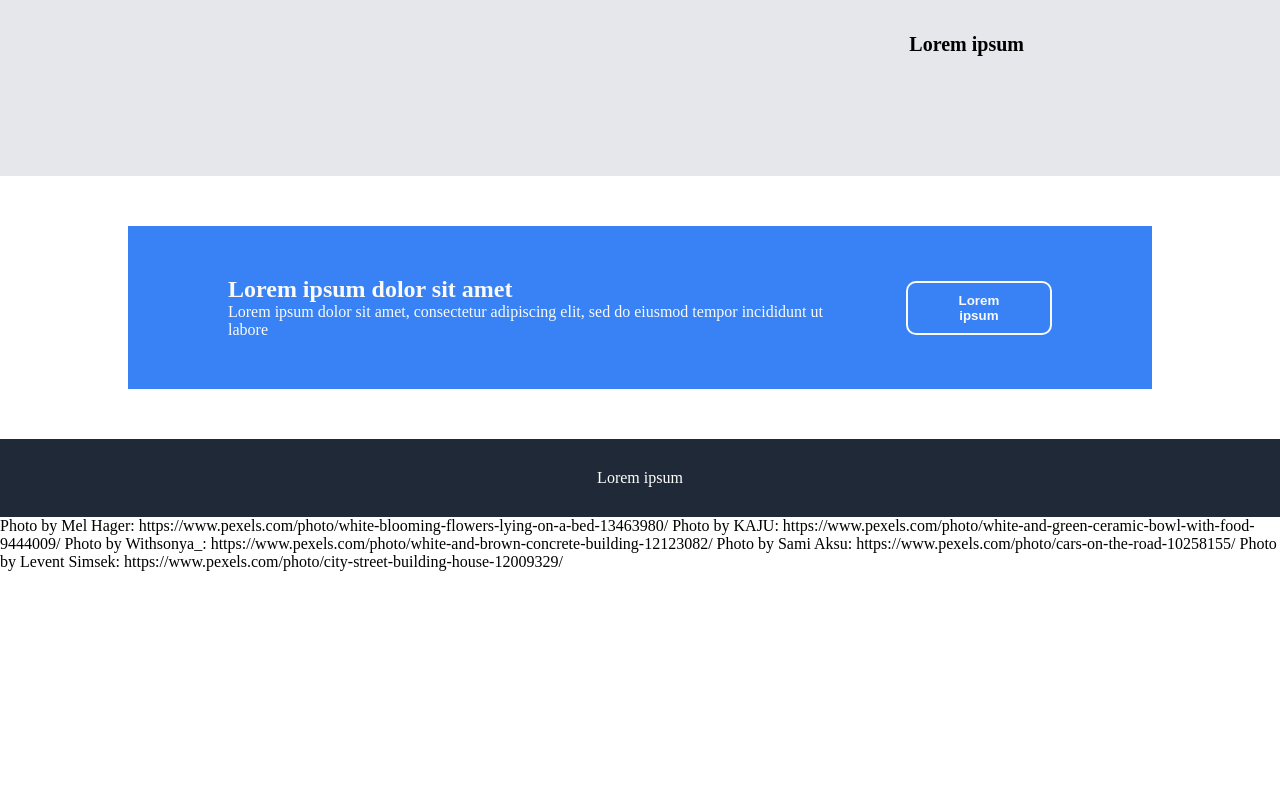
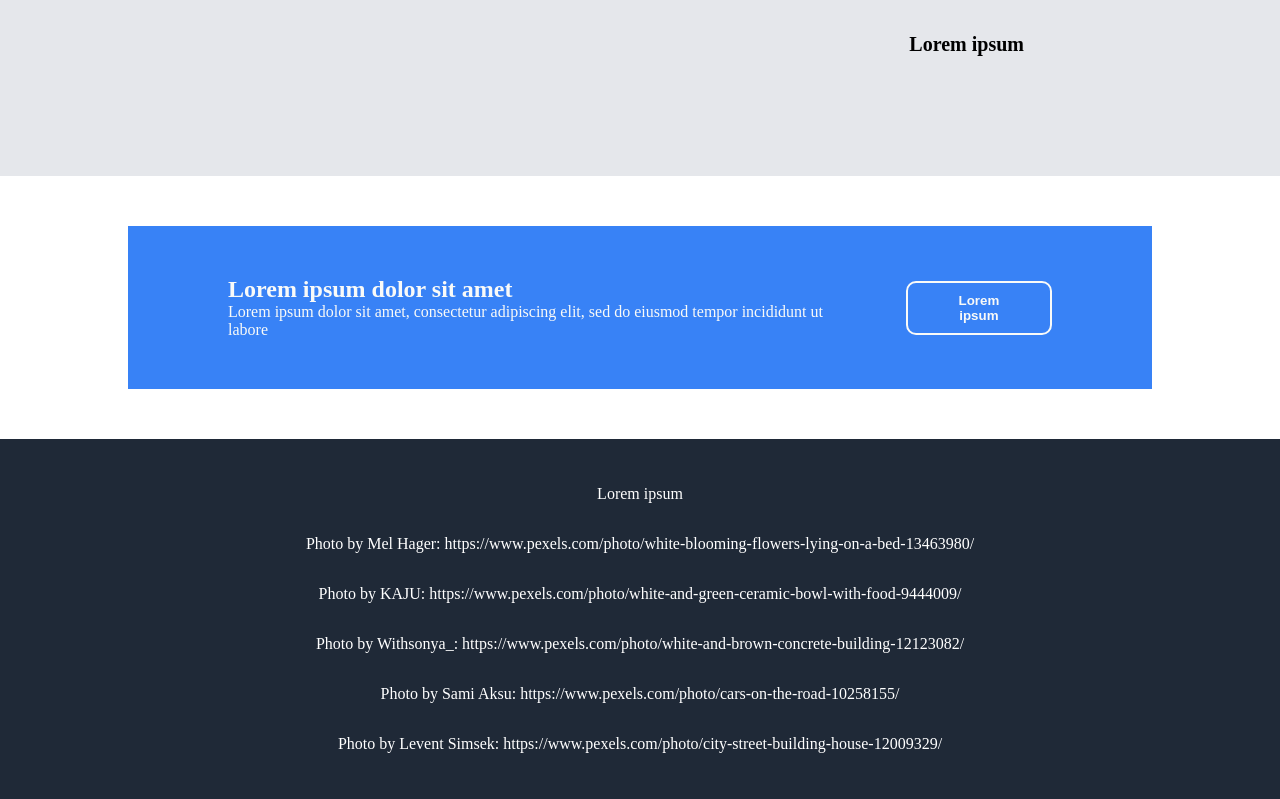
Before and after one commit to Ras4444/landing-page, a plain HTML site: page index.html in a window 1280 px wide. Shown: the part 1383-2182 px from the top of the page. Before the commit the page ends 1954 px from the top, so only its background shows below. Drawn offline with Linux system fonts and the light colour scheme.

Commit message:
finish working on page

```diff
--- a/index.html
+++ b/index.html
@@ -93,12 +93,12 @@
             </div>
         </div>
         <div class="footer">
-            Lorem ipsum
+            <p>Lorem ipsum</p>
+            <p>Photo by Mel Hager: https://www.pexels.com/photo/white-blooming-flowers-lying-on-a-bed-13463980/</p>
+            <p>Photo by KAJU: https://www.pexels.com/photo/white-and-green-ceramic-bowl-with-food-9444009/</p>
+            <p>Photo by Withsonya_: https://www.pexels.com/photo/white-and-brown-concrete-building-12123082/</p>
+            <p>Photo by Sami  Aksu: https://www.pexels.com/photo/cars-on-the-road-10258155/</p>
+            <p>Photo by Levent Simsek: https://www.pexels.com/photo/city-street-building-house-12009329/</p>
         </div>
-        Photo by Mel Hager: https://www.pexels.com/photo/white-blooming-flowers-lying-on-a-bed-13463980/
-        Photo by KAJU: https://www.pexels.com/photo/white-and-green-ceramic-bowl-with-food-9444009/
-        Photo by Withsonya_: https://www.pexels.com/photo/white-and-brown-concrete-building-12123082/
-        Photo by Sami  Aksu: https://www.pexels.com/photo/cars-on-the-road-10258155/
-        Photo by Levent Simsek: https://www.pexels.com/photo/city-street-building-house-12009329/
     </body>
 </html>
--- a/style.css
+++ b/style.css
@@ -183,6 +183,7 @@ img {
     background-color: #1F2937;
     color: white;
     display: flex;
+    flex-direction: column;
     justify-content:center;
     align-items: center;
     padding-top:30px;
```
